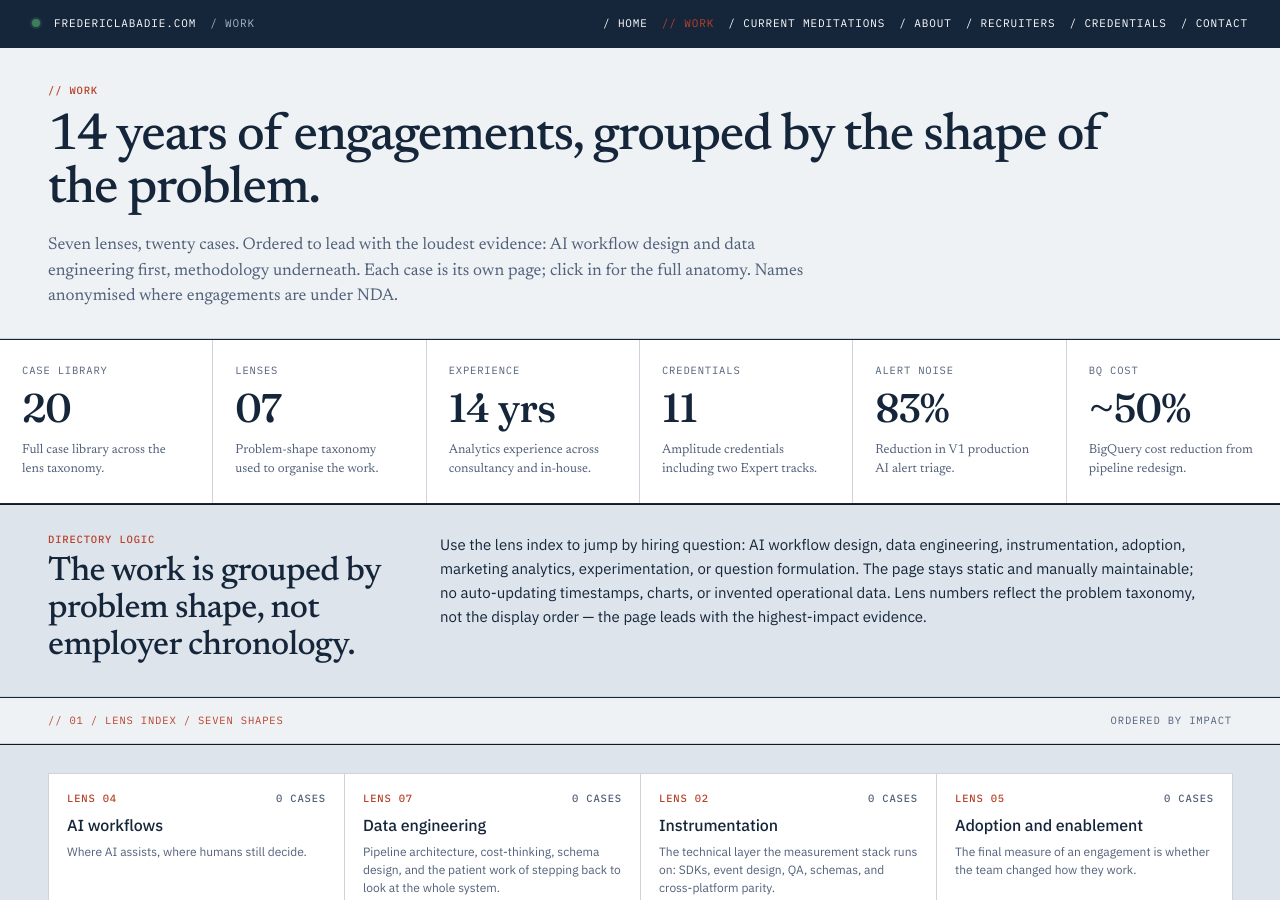
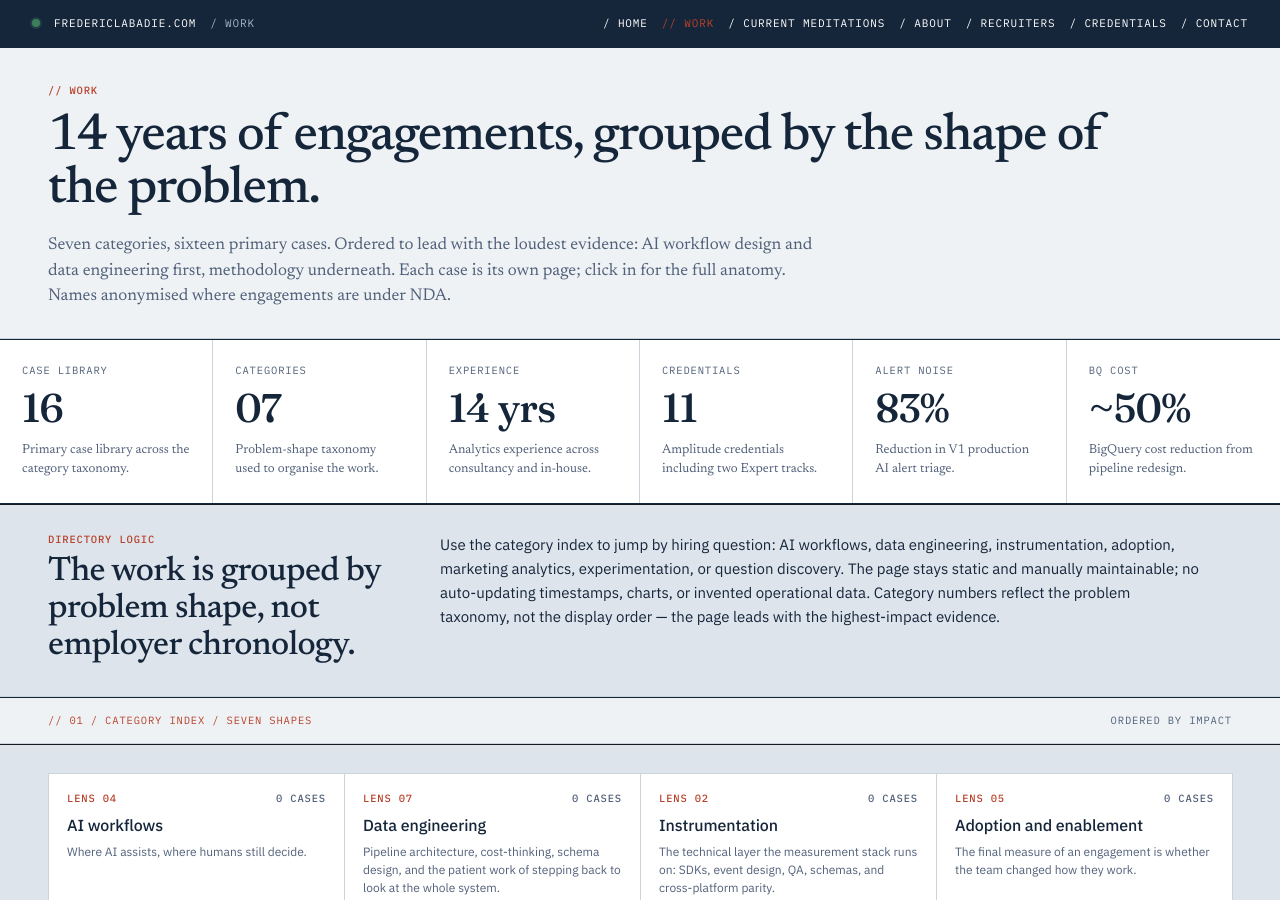
Before and after one commit to fredericlabadie/fredericlabadie.github.io, a Jekyll site: the page built from work/index.html, in a window 1280 px wide and 900 px high. Built offline with Jekyll 4.4.1, drawn with Linux system fonts in a browser that asks for light colours; comment, search, counter and statistics services are not loaded.

Commit message:
Update work index count and category language

```diff
--- a/work/index.html
+++ b/work/index.html
@@ -3,15 +3,15 @@ nav_key: work
 footer_label: Work
 title: "Work"
 title_tag: "Work &mdash; Frederic Labadie, Analytics Architect"
-description: "The full case library: twenty analytics case studies organised into seven lenses, from AI workflow design and data engineering to instrumentation, adoption, marketing analytics, experimentation, and question formulation."
+description: "The primary case library: sixteen analytics case studies organised into seven categories, from AI workflow design and data engineering to instrumentation, adoption, marketing analytics, experimentation, and question discovery."
 robots: "noindex, nofollow"
 theme_color: "#eef2f5"
 og_type: "website"
 og_title: "Work &mdash; Frederic Labadie"
-og_description: "Twenty case studies across seven lenses, ordered to lead with the loudest evidence."
+og_description: "Sixteen primary case studies across seven categories, ordered to lead with the loudest evidence."
 og_url: "https://fredericlabadie.com/work/"
 twitter_title: "Work &mdash; Frederic Labadie"
-twitter_description: "Twenty case studies across seven lenses, ordered to lead with the loudest evidence."
+twitter_description: "Sixteen primary case studies across seven categories, ordered to lead with the loudest evidence."
 extra_css:
   - "/css/work-blueprint-append.css"
 ---
@@ -29,10 +29,10 @@ extra_css:
         <p class="bp-mono bp-accent">// Work</p>
         <h1>14 years of engagements, grouped by the shape of the problem.</h1>
         <p>
-          Seven lenses, twenty cases. Ordered to lead with the loudest evidence:
-          AI workflow design and data engineering first, methodology underneath.
-          Each case is its own page; click in for the full anatomy. Names
-          anonymised where engagements are under NDA.
+          Seven categories, sixteen primary cases. Ordered to lead with the
+          loudest evidence: AI workflow design and data engineering first,
+          methodology underneath. Each case is its own page; click in for the
+          full anatomy. Names anonymised where engagements are under NDA.
         </p>
       </header>
 
@@ -42,11 +42,11 @@ extra_css:
       >
         <article class="bp-receipt">
           <p>case library</p>
-          <strong>20</strong>
-          <span>Full case library across the lens taxonomy.</span>
+          <strong>16</strong>
+          <span>Primary case library across the category taxonomy.</span>
         </article>
         <article class="bp-receipt">
-          <p>lenses</p>
+          <p>categories</p>
           <strong>07</strong>
           <span>Problem-shape taxonomy used to organise the work.</span>
         </article>
@@ -80,18 +80,18 @@ extra_css:
           </h2>
         </div>
         <p>
-          Use the lens index to jump by hiring question: AI workflow design,
+          Use the category index to jump by hiring question: AI workflows,
           data engineering, instrumentation, adoption, marketing analytics,
-          experimentation, or question formulation. The page stays static and
+          experimentation, or question discovery. The page stays static and
           manually maintainable; no auto-updating timestamps, charts, or
-          invented operational data. Lens numbers reflect the problem taxonomy,
-          not the display order — the page leads with the highest-impact
-          evidence.
+          invented operational data. Category numbers reflect the problem
+          taxonomy, not the display order — the page leads with the
+          highest-impact evidence.
         </p>
       </section>
 
       <div class="bp-section-tag" aria-hidden="true">
-        <span>// 01 / lens index / seven shapes</span
+        <span>// 01 / category index / seven shapes</span
         ><span>ordered by impact</span>
       </div>
       {% include work-lens-index.html %}
```
